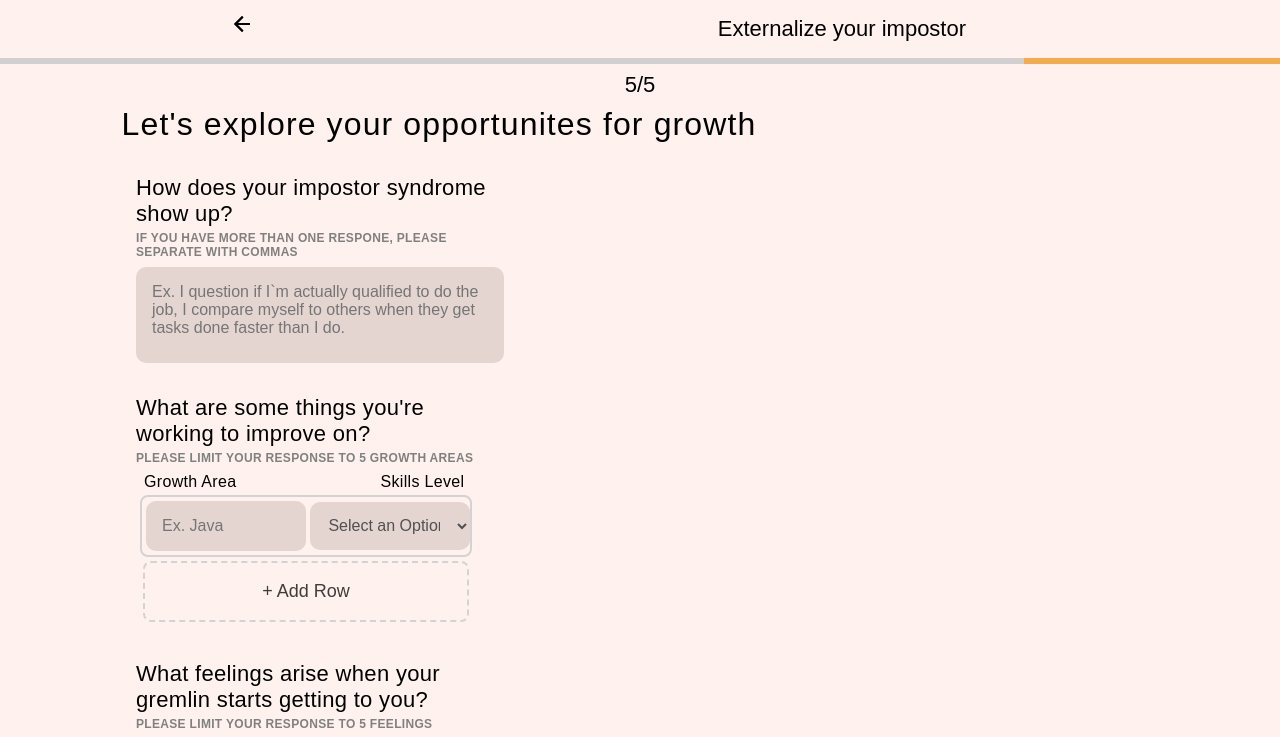
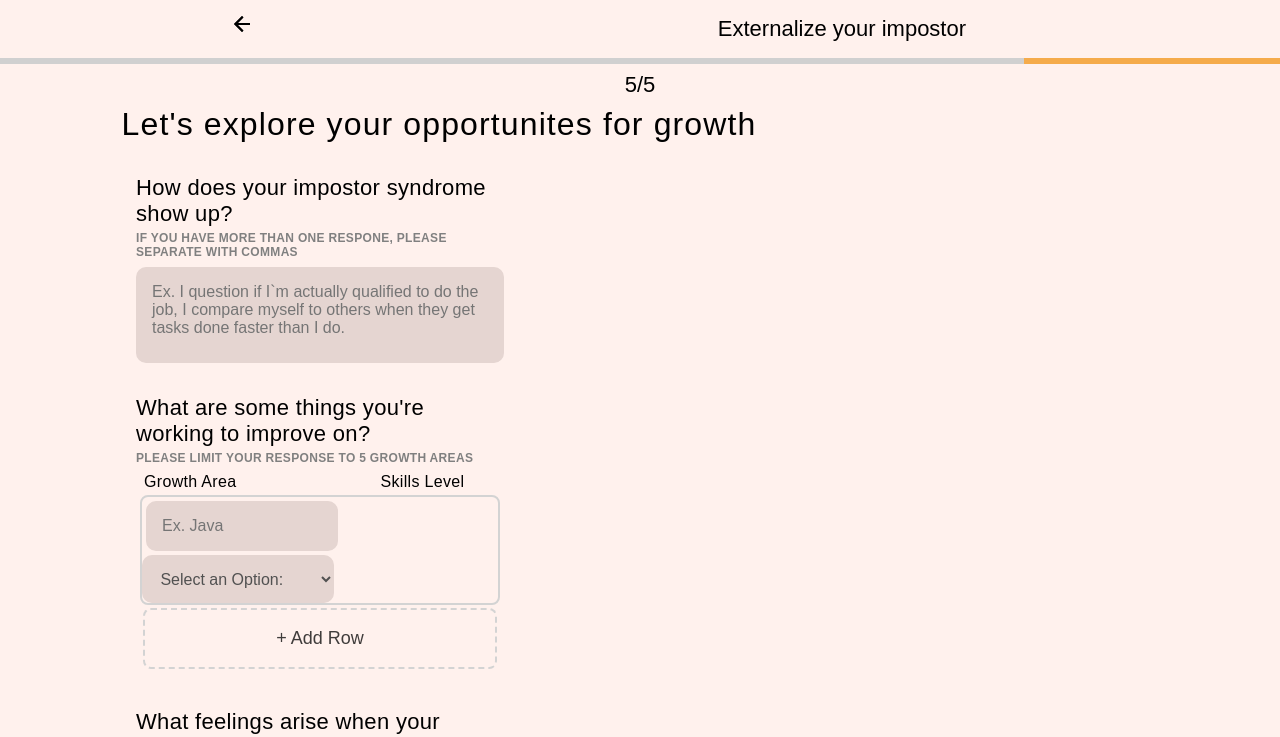
Before and after one commit to cherryontech/minty_fresh_project, a React (Create React App) app: page /growth in a window 1280 px wide. Shown: the top 737 px of the page. Built offline with nearby package versions, Linux system fonts and the light colour scheme.

Commit message:
made it a little bigger

```diff
--- a/src/pages/GrowthOpportunities/GrowthOpportunities.scss
+++ b/src/pages/GrowthOpportunities/GrowthOpportunities.scss
@@ -135,12 +135,12 @@ textarea {
 
         .text_input {
             margin: .25rem;
-            width: 10rem;
+            width: 12rem;
         }
 
         .dropdown {
             @include level_dropdown;
-            width: 10rem;
+            width: 12rem;
         }
 
     }
```
